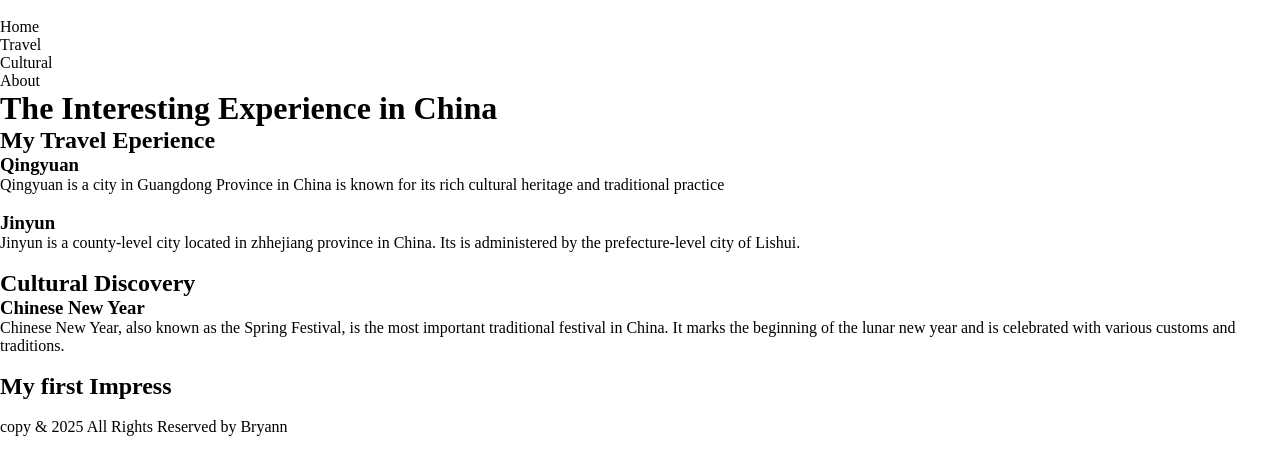
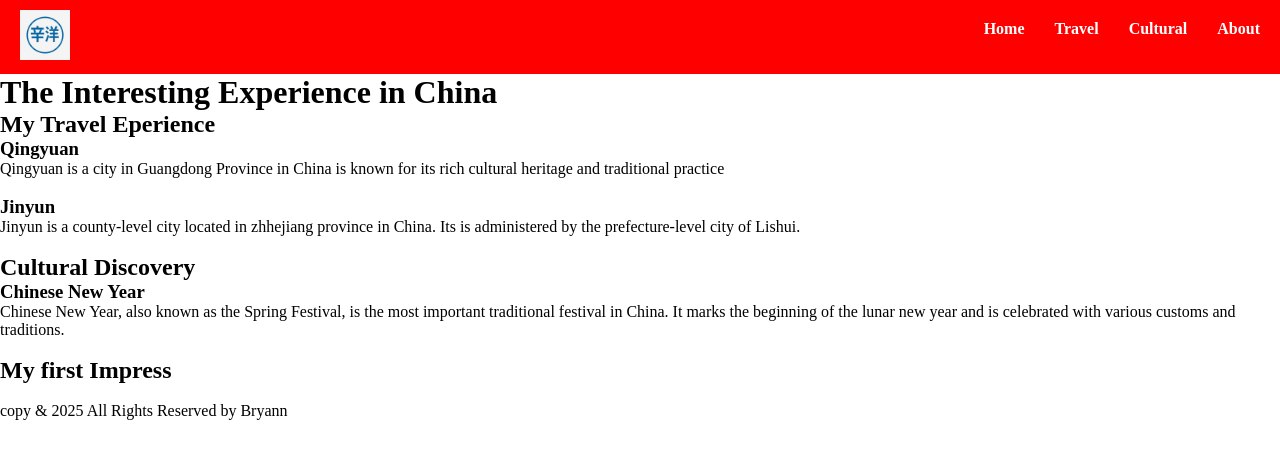
Before and after one commit to Sbryann11/final_project, a plain HTML site: page index.html in a window 1280 px wide. Drawn offline with Linux system fonts and the light colour scheme.

Commit message:
First Commit

```diff
--- a/index.html
+++ b/index.html
@@ -9,14 +9,14 @@
 <body>
     <header>
         <div class="logo">
-            <img src="" alt="">
+            <img src="/photos/photo_2025-05-22_19-31-58.jpg" alt="">
         </div>
         <div class="pages">
             <ul>
-                <li>Home</li>
-                <li>Travel</li>
-                <li>Cultural</li>
-                <li>About</li>
+                <li><a href="">Home</a></li>
+                <li><a href="">Travel</a></li>
+                <li><a href="">Cultural</a></li>
+                <li><a href="">About</a></li>
             </ul>
         </div>
     </header>
--- a/style.css
+++ b/style.css
@@ -3,3 +3,28 @@
     padding: 0;
     box-sizing: border-box;
 }
+
+header{
+    background-color: #ff0000;
+    color: white;
+    padding: 10px 0;
+    display: flex;
+    justify-content: space-between;
+}
+.logo img{
+    width: 50px;
+    height: 50px;
+    margin-left: 20px;
+}
+.pages ul{
+    list-style: none;
+    display: flex;
+    gap: 30px;
+    margin-right: 20px;
+    margin-top: 10px;
+}
+.pages li a{
+    text-decoration: none;
+    color: white;
+    font-weight: bold;
+}
```
